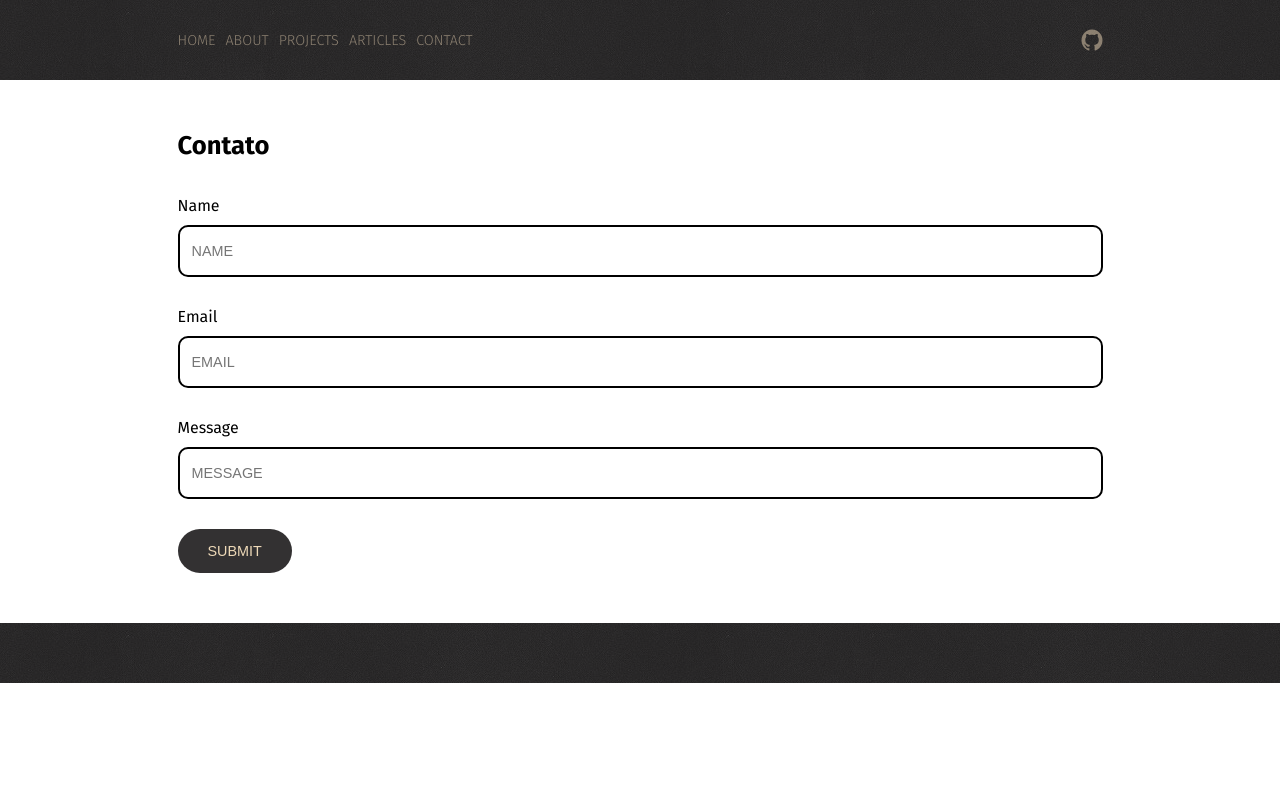
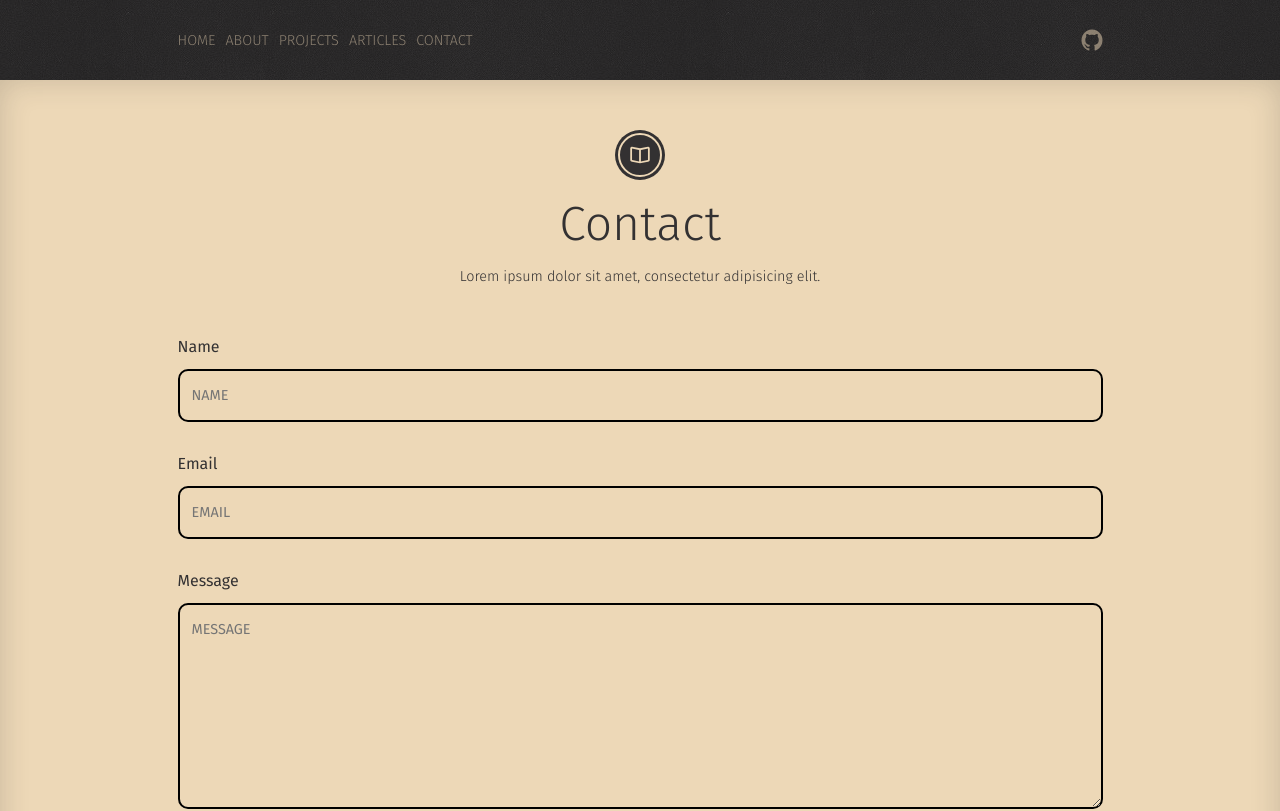
Before and after one commit to andrebrandao-dev/andrebrandao.work, a Nuxt app: page /contact in a window 1280 px wide. Shown: the top 811 px of the page. Built offline with nearby package versions, Linux system fonts and the light colour scheme.

Commit message:
Input & Section Components

```diff
--- /dev/null
+++ b/assets/styles/components/form.styl
@@ -0,0 +1,31 @@
+.form
+  margin-top 35px
+
+  &-group
+    & + .form-group,
+    & + .btn, & + .btn-outline
+      margin-top 30px
+
+    &-label
+      display block
+      cursor pointer
+      font-size 1rem
+      margin-bottom 0px
+
+    &-control
+      padding 1rem .750rem
+      border-radius 10px
+      border 2px solid #000
+      transition all .3s
+      text-decoration none
+      text-transform uppercase
+      font-size .9rem
+      width 100%
+      margin-top 10px
+      font-family 'Fira Sans', sans-serif
+      min-width 100%
+      transition all .3s
+      background-color transparent
+      &:focus
+        outline none
+        box-shadow 0 0 0 3px rgba($primary, .5)
--- a/assets/styles/components/section.styl
+++ b/assets/styles/components/section.styl
@@ -50,3 +50,6 @@
   &-body
     position relative
     z-index 5
+    font-size 1rem
+    line-height 1.5rem
+    font-weight 400
--- a/assets/styles/general.styl
+++ b/assets/styles/general.styl
@@ -17,6 +17,7 @@ body
   height auto
   overflow-x hidden
   overflow-y auto
+  color $primary
 
 .first-container
   padding-top 80px
--- a/components/UI/Button.vue
+++ b/components/UI/Button.vue
@@ -1,7 +1,5 @@
 <template>
   <button
-    class="btn"
-    :class="`btn-${ theme }`"
     v-bind="$attrs"
     v-on="$listeners"
   >
@@ -11,12 +9,6 @@
 
 <script>
 export default {
-  name: 'Button',
-  props: {
-    theme: {
-      type: String,
-      default: ''
-    }
-  }
+  name: 'Button'
 }
 </script>
--- /dev/null
+++ b/components/UI/Input.vue
@@ -0,0 +1,44 @@
+<template>
+  <div class="form-group">
+    <label class="form-group-label">
+      {{ label }}
+      <input
+        class="form-group-control"
+        :placeholder="label"
+        v-if="controlType === 'input'"
+        v-bind="$attrs"
+        :value="value"
+        @input="$emit('input', $event.target.value)"
+      >
+      <textarea
+        class="form-group-control"
+        :placeholder="label"
+        v-if="controlType === 'textarea'"
+        rows="10"
+        :value="value"
+        @input="$emit('input', $event.target.value)"
+      >
+      </textarea>
+    </label>
+  </div>
+</template>
+
+<script>
+export default {
+  name: 'AppInputControl',
+  props: {
+    controlType: {
+      type: String,
+      default: 'input'
+    },
+    value: {
+      type: String,
+      default: ''
+    },
+    label: {
+      type: String,
+      required: true
+    }
+  }
+}
+</script>
--- /dev/null
+++ b/components/UI/Section.vue
@@ -0,0 +1,27 @@
+<template>
+  <!-- Courses Section -->
+  <section class="section" :class="`bg-${ color }`">
+    <header class="section-header wow" :class="sectionHeader.animation">
+      <i class="icon-circled icon-circled-primary ion" :class="sectionHeader.icon"></i>
+      <h1 class="section-header-title">{{ sectionHeader.title }}</h1>
+      <span class="section-header-subtitle">{{ sectionHeader.subtitle }}</span>
+    </header>
+    <slot name="body" />
+  </section>
+</template>
+
+<script>
+export default {
+  name: 'Section',
+  props: {
+    color: {
+      type: String,
+      required: true
+    },
+    sectionHeader: {
+      type: Object,
+      required: true
+    }
+  }
+}
+</script>
--- a/pages/about.vue
+++ b/pages/about.vue
@@ -1,7 +1,15 @@
 <template>
-  <div class="about">
-
-  </div>
+  <section class="section bg-ligth">
+    <header class="section-header wow fadeInRight">
+      <i class="icon-circled icon-circled-primary ion ion-md-book"></i>
+      <h1 class="section-header-title">Sobre</h1>
+    </header>
+    <div class="section-body">
+      <div class="container">
+        <p>Lorem ipsum dolor sit amet, consectetur adipisicing elit, sed do eiusmod tempor incididunt ut labore et dolore magna aliqua. Ut enim ad minim veniam, quis nostrud exercitation ullamco laboris nisi ut aliquip ex ea commodo consequat. Duis aute irure dolor in reprehenderit in voluptate velit esse cillum dolore eu fugiat nulla pariatur. Excepteur sint occaecat cupidatat non proident, sunt in culpa qui officia deserunt mollit anim id est laborum.</p>
+      </div>
+    </div>
+  </section>
 </template>
 
 <script>
--- a/pages/contact.vue
+++ b/pages/contact.vue
@@ -1,76 +1,48 @@
 <template>
-  <div class="container">
-    <h1>Contato</h1>
-
-    <form class="form" @submit.prevent="submitForm">
-      <div class="form-group">
-        <label class="form-group-label"for="name">Name</label>
-        <input class="form-group-control" id="name" type="text" placeholder="Name" v-model="form.name">
+  <Section color="ligth" :sectionHeader="sectionHeader">
+    <div slot="body" class="section-body">
+      <div class="container">
+        <form class="form" @submit.prevent="submitForm">
+          <Input label="Name" v-model="form.name" />
+          <Input label="Email" v-model="form.email" />
+          <Input label="Message" controlType="textarea" v-model="form.message" />
+          <Button class="btn btn-primary" type="submit">Submit</Button>
+        </form>
       </div>
-      <div class="form-group">
-        <label class="form-group-label"for="email">Email</label>
-        <input class="form-group-control" id="email" type="text" placeholder="Email" v-model="form.email">
-      </div>
-      <div class="form-group">
-        <label class="form-group-label"for="message">Message</label>
-        <input class="form-group-control" id="message" type="text" placeholder="Message" v-model="form.message">
-      </div>
-      <div class="form-group">
-        <button type="submit" class="btn btn-primary" name="submit">Submit</button>
-      </div>
-    </form>
-  </div>
+    </div>
+  </Section>
 </template>
 
 <script>
-// import nodemailer from 'nodemailer'
+// Components
+import Section from '@/components/UI/Section'
+import Input from '@/components/UI/Input'
+import Button from '@/components/UI/Button'
 
 export default {
   name: 'page-contact',
+  components: {
+    Section,
+    Input,
+    Button
+  },
   data() {
     return {
+      sectionHeader: {
+        title: 'Contact',
+        subtitle: 'Lorem ipsum dolor sit amet, consectetur adipisicing elit.',
+        animation: 'fadeInRight',
+        icon: 'ion-md-book'
+      },
       form: {
         name: '', email: '', message: ''
       }
     }
   },
   methods: {
-    // submitForm() {
-    //   nodemailer.createTestAccount((err, account) => {
-    //       // create reusable transporter object using the default SMTP transport
-    //       let transporter = nodemailer.createTransport({
-    //           host: 'smtp.ethereal.email',
-    //           port: 587,
-    //           secure: false, // true for 465, false for other ports
-    //           auth: {
-    //               user: account.user, // generated ethereal user
-    //               pass: account.pass // generated ethereal password
-    //           }
-    //       });
-    //
-    //       // setup email data with unicode symbols
-    //       let mailOptions = {
-    //           from: `"${ this.form.name }" <${ this.form.email }>`, // sender address
-    //           to: 'andrebf4@gmail.com', // list of receivers
-    //           subject: 'andrebrandao.work', // Subject line
-    //           text: this.form.message, // plain text body
-    //           html: `<b>${ this.form.message }</b>` // html body
-    //       };
-    //
-    //       // send mail with defined transport object
-    //       transporter.sendMail(mailOptions, (error, info) => {
-    //           if (error) {
-    //               return console.log(error);
-    //           }
-    //           console.log('Message sent: %s', info.messageId);
-    //           // Preview only available when sending through an Ethereal account
-    //           console.log('Preview URL: %s', nodemailer.getTestMessageUrl(info));
-    //
-    //           // Message sent: <b658f8ca-6296-ccf4-8306-87d57a0b4321@example.com>
-    //           // Preview URL: https://ethereal.email/message/WaQKMgKddxQDoou...
-    //       });
-    //   });
-    // }
+    submitForm() {
+      console.log(this.form)
+    }
   }
 }
 </script>
@@ -80,29 +52,4 @@ export default {
     margin-top 50px
     margin-bottom 50px
 
-  .form
-    margin-top 35px
-
-    &-group
-      & + .form-group
-        margin-top 30px
-
-      &-label
-        display block
-        cursor pointer
-        font-size 1rem
-        margin-bottom 0px
-
-      &-control
-        padding 1rem .750rem
-        border-radius 10px
-        border 2px solid #000
-        transition all .3s
-        text-decoration none
-        text-transform uppercase
-        font-size .9rem
-        width 100%
-        margin-top 10px
-
-
 </style>
--- a/pages/index.vue
+++ b/pages/index.vue
@@ -90,13 +90,13 @@ export default {
     }
   },
   mounted () {
-    axios.get(`https://api.medium.com/v1/users/${ mediumID }/posts`)
-      .then((response) => {
-        console.log(response)
-      })
-      .catch((error) => {
-        console.log(error)
-      })
+    // axios.get(`https://api.medium.com/v1/users/${ mediumID }/publications?accessToken=${ token }&scope=listPublications`)
+    //   .then((response) => {
+    //     console.log(response)
+    //   })
+    //   .catch((error) => {
+    //     console.log(error)
+    //   })
   }
 }
 </script>
```
